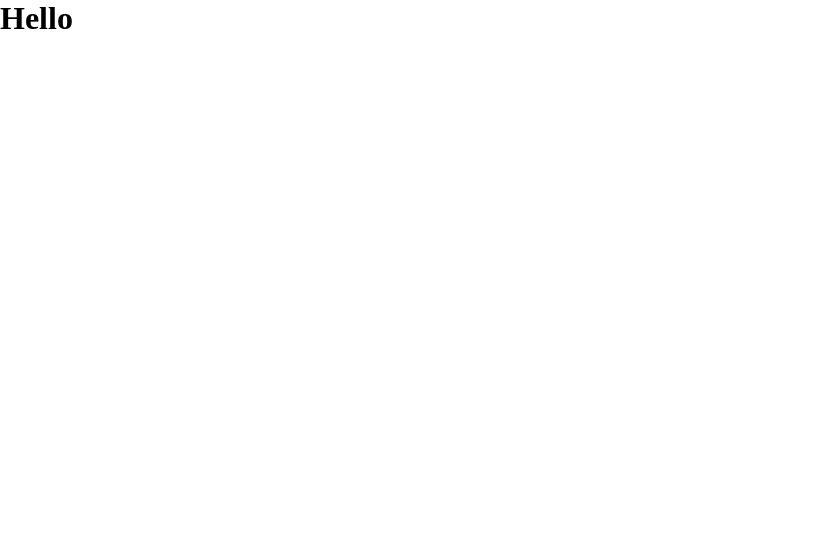
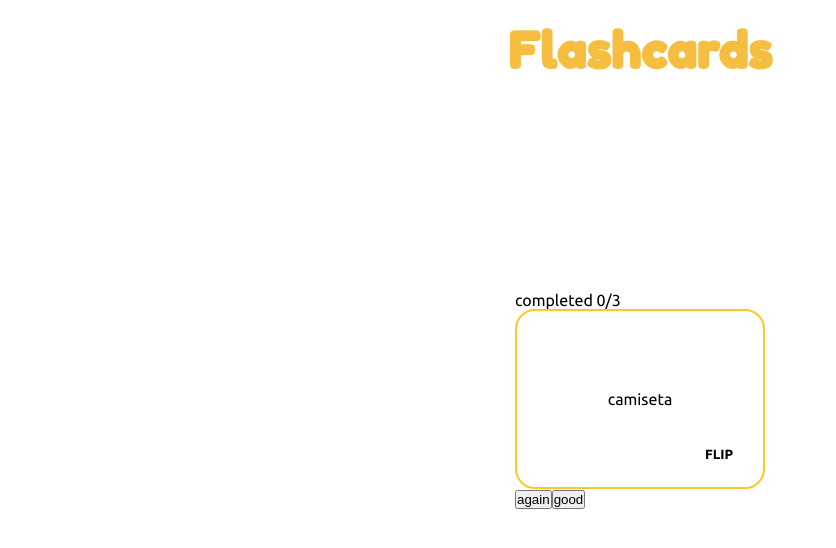
Before and after one commit to lisekesil/flashcards, a React (Create React App) app: page / in a window 1280 px wide. Shown: the top 548 px of the page, without its empty margins (0-836 px from the left). Built offline with nearby package versions, Linux system fonts and the light colour scheme.

Commit message:
basic flashcard logic and styling

```diff
--- a/src/App.js
+++ b/src/App.js
@@ -1,7 +1,10 @@
+import Flashcards from './Flashcards';
+
 function App() {
     return (
         <div className="App">
-            <h1>Hello</h1>
+            <h1 className="logo">Flashcards</h1>
+            <Flashcards />
         </div>
     );
 }
--- /dev/null
+++ b/src/Flashcards.css
@@ -0,0 +1,82 @@
+.content {
+    position: absolute;
+    top: 50%;
+    left: 50%;
+    transform: translate(-50%, -50%);
+}
+
+/* .card-container {
+    width: 320px;
+    height: 200px;
+    background: none;
+} */
+
+.card {
+    position: relative;
+    /*
+
+    top: 0;
+    left: 0; */
+    width: 250px;
+    height: 180px;
+    background: none;
+    /* width: 100%;
+    height: 100%; */
+    border-radius: 10px;
+    transform-style: preserve-3d;
+    transition: all 0.5s ease;
+}
+
+.card__flip {
+    transform: rotateX(180deg);
+}
+
+.card__flip-btn {
+    position: absolute;
+    bottom: 20px;
+    right: 20px;
+    padding: 5px 10px;
+    background: transparent;
+    font-family: inherit;
+    font-weight: 700;
+    border: none;
+    cursor: pointer;
+}
+
+.card__front {
+    position: absolute;
+    top: 0;
+    left: 0;
+    width: 100%;
+    height: 100%;
+
+    display: flex;
+    justify-content: center;
+    align-items: center;
+
+    backface-visibility: hidden;
+    overflow: hidden;
+    border: 2px solid #ffc728;
+    border-radius: 20px;
+    color: #000;
+}
+
+.card__back {
+    position: absolute;
+    top: 0;
+    left: 0;
+    width: 100%;
+    height: 100%;
+
+    display: flex;
+    justify-content: center;
+    align-items: center;
+
+    backface-visibility: hidden;
+    overflow: hidden;
+    background: #ffc728;
+    color: #000;
+    border: 2px solid #f0f0f0;
+    border-radius: 20px;
+    transform: rotateX(180deg);
+}
--- /dev/null
+++ b/src/Flashcards.js
@@ -0,0 +1,92 @@
+import { useState } from 'react';
+import './Flashcards.css';
+
+const flashcards = [
+    {
+        id: 1,
+        question: 'camiseta',
+        answer: 'koszulka',
+    },
+    {
+        id: 2,
+        question: 'lavar',
+        answer: 'myć',
+    },
+    {
+        id: 3,
+        question: 'limpiar',
+        answer: 'sprzątać',
+    },
+];
+
+const Flashcards = () => {
+    const [currentCard, setCurrentCard] = useState(0);
+    const [completed, setCompleted] = useState(0);
+    const [deck, setDeck] = useState(flashcards);
+
+    const handleShowAnswer = (e) => {
+        //e.target.parentElement.firstChild.innerHTML = answer;
+        // e.target.parentElement.childNodes[0].classList.toggle('hide');
+        // e.target.parentElement.childNodes[1].classList.toggle('hide');
+        e.target.parentElement.parentElement.classList.toggle('card__flip');
+    };
+
+    const handleGoodClick = () => {
+        document.querySelector('.card').classList.remove('card__flip');
+
+        const newDeck = [...deck];
+        newDeck.splice(currentCard, 1);
+
+        // setCurrentCard(currentCard + 1);
+        setCompleted(completed + 1);
+        setDeck(newDeck);
+    };
+
+    const handleAgainClick = () => {
+        document.querySelector('.card').classList.remove('card__flip');
+
+        const newDeck = [...deck];
+        newDeck.push(deck[currentCard]);
+        newDeck.splice(currentCard, 1);
+        console.log(newDeck);
+        //setCurrentCard(currentCard + 1);
+        setDeck(newDeck);
+    };
+
+    return (
+        <div className="content">
+            <p>
+                completed {completed}/{flashcards.length}
+            </p>
+            {deck[currentCard] && (
+                // <div className="card-container">
+                <div className="card">
+                    <div className="card__front">
+                        <p>{deck[currentCard].question}</p>
+                        <button className="card__flip-btn" onClick={(e) => handleShowAnswer(e)}>
+                            FLIP
+                        </button>
+                    </div>
+                    <div className="card__back">
+                        <p>{deck[currentCard].answer}</p>
+                        <button className="card__flip-btn" onClick={(e) => handleShowAnswer(e)}>
+                            FLIP
+                        </button>
+                    </div>
+                </div>
+                // </div>
+            )}
+            {/* {flashcards.map((f) => (
+                <div key={f.id}>
+                    <p>{f.question}</p>
+                    <p className="hide">{f.answer}</p>
+                    <button onClick={(e) => handleShowAnswer(e)}>show answer</button>
+                </div>
+            ))} */}
+            <button onClick={handleAgainClick}>again</button>
+            <button onClick={handleGoodClick}>good</button>
+        </div>
+    );
+};
+
+export default Flashcards;
--- a/src/index.css
+++ b/src/index.css
@@ -1,5 +1,23 @@
+@import url('https://fonts.googleapis.com/css2?family=Fredoka+One&family=Ubuntu:wght@300;400;700&display=swap');
+
 * {
     margin: 0;
     padding: 0;
     box-sizing: border-box;
 }
+
+body {
+    font-family: 'Ubuntu', sans-serif;
+}
+
+.logo {
+    margin-top: 20px;
+    text-align: center;
+    font-size: 50px;
+    font-family: 'Fredoka One', cursive;
+    color: #f5be41;
+}
+
+.hide {
+    display: none;
+}
```
